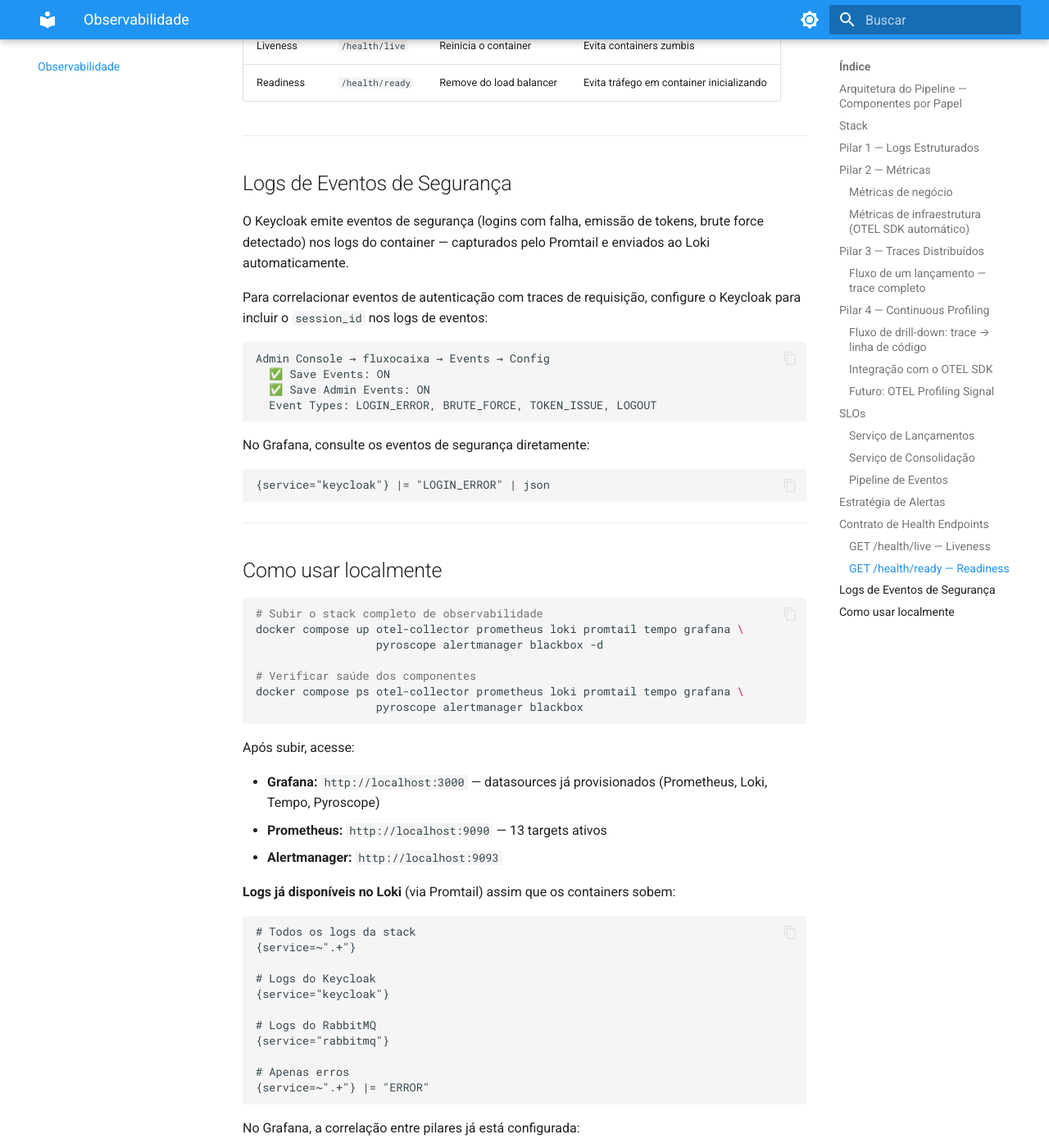
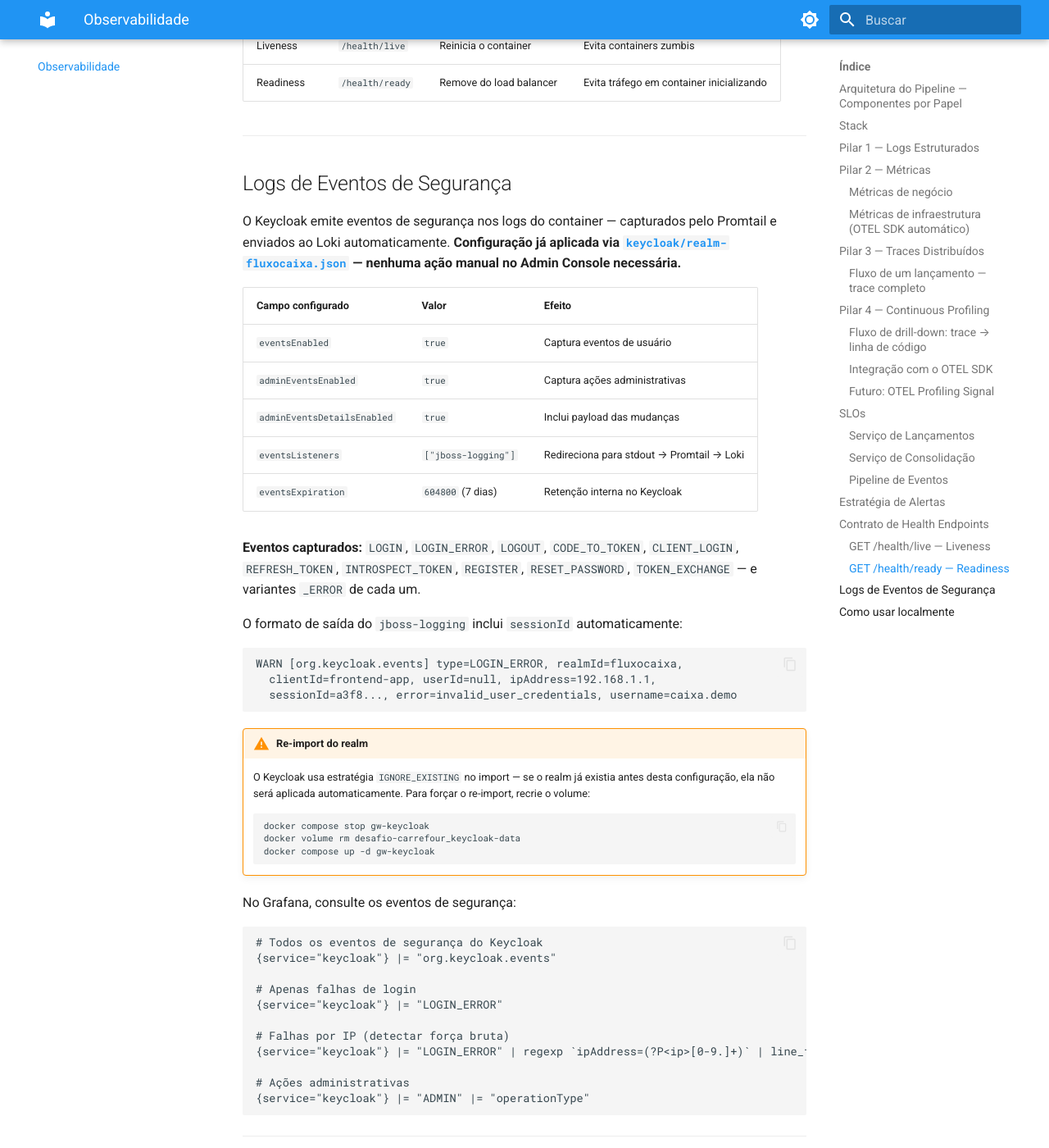
Before and after one commit to gsperim/account-engine-lab, an MkDocs documentation site: the page built from docs/observabilidade/index.md, in a window 1280 px wide and 1400 px high, scrolled down 9761 px. Shown: the whole window at 82% size. Built offline with MkDocs 1.6.1 and Material for MkDocs 9.7.7, drawn with Linux system fonts in a browser that asks for light colours.

Commit message:
feat(keycloak): configurar eventos de segurança automaticamente via realm JSON
eventsEnabled + adminEventsEnabled + jboss-logging listener configurados
no realm-fluxocaixa.json — elimina setup manual no Admin Console.
22 tipos de eventos capturados (LOGIN, LOGIN_ERROR, LOGOUT, TOKEN_EXCHANGE...).
Docs atualizados com LogQL queries e instrução de re-import se necessário.

Co-Authored-By: Claude Sonnet 4.6 <noreply@anthropic.com>

````diff
--- a/docs/observabilidade/index.md
+++ b/docs/observabilidade/index.md
@@ -391,21 +391,48 @@ HTTP 503 — não pronto (kubernetes não roteia tráfego)
 
 ## Logs de Eventos de Segurança
 
-O Keycloak emite eventos de segurança (logins com falha, emissão de tokens, brute force detectado) nos logs do container — capturados pelo Promtail e enviados ao Loki automaticamente.
+O Keycloak emite eventos de segurança nos logs do container — capturados pelo Promtail e enviados ao Loki automaticamente. **Configuração já aplicada via [`keycloak/realm-fluxocaixa.json`](../../keycloak/realm-fluxocaixa.json) — nenhuma ação manual no Admin Console necessária.**
 
-Para correlacionar eventos de autenticação com traces de requisição, configure o Keycloak para incluir o `session_id` nos logs de eventos:
+| Campo configurado | Valor | Efeito |
+|-------------------|-------|--------|
+| `eventsEnabled` | `true` | Captura eventos de usuário |
+| `adminEventsEnabled` | `true` | Captura ações administrativas |
+| `adminEventsDetailsEnabled` | `true` | Inclui payload das mudanças |
+| `eventsListeners` | `["jboss-logging"]` | Redireciona para stdout → Promtail → Loki |
+| `eventsExpiration` | `604800` (7 dias) | Retenção interna no Keycloak |
+
+**Eventos capturados:** `LOGIN`, `LOGIN_ERROR`, `LOGOUT`, `CODE_TO_TOKEN`, `CLIENT_LOGIN`, `REFRESH_TOKEN`, `INTROSPECT_TOKEN`, `REGISTER`, `RESET_PASSWORD`, `TOKEN_EXCHANGE` — e variantes `_ERROR` de cada um.
+
+O formato de saída do `jboss-logging` inclui `sessionId` automaticamente:
 
 ```
-Admin Console → fluxocaixa → Events → Config
-  ✅ Save Events: ON
-  ✅ Save Admin Events: ON
-  Event Types: LOGIN_ERROR, BRUTE_FORCE, TOKEN_ISSUE, LOGOUT
+WARN [org.keycloak.events] type=LOGIN_ERROR, realmId=fluxocaixa,
+  clientId=frontend-app, userId=null, ipAddress=192.168.1.1,
+  sessionId=a3f8..., error=invalid_user_credentials, username=caixa.demo
 ```
 
-No Grafana, consulte os eventos de segurança diretamente:
+!!! warning "Re-import do realm"
+    O Keycloak usa estratégia `IGNORE_EXISTING` no import — se o realm já existia antes desta configuração, ela não será aplicada automaticamente. Para forçar o re-import, recrie o volume:
+    ```bash
+    docker compose stop gw-keycloak
+    docker volume rm desafio-carrefour_keycloak-data
+    docker compose up -d gw-keycloak
+    ```
+
+No Grafana, consulte os eventos de segurança:
 
 ```logql
-{service="keycloak"} |= "LOGIN_ERROR" | json
+# Todos os eventos de segurança do Keycloak
+{service="keycloak"} |= "org.keycloak.events"
+
+# Apenas falhas de login
+{service="keycloak"} |= "LOGIN_ERROR"
+
+# Falhas por IP (detectar força bruta)
+{service="keycloak"} |= "LOGIN_ERROR" | regexp `ipAddress=(?P<ip>[0-9.]+)` | line_format "{{.ip}}"
+
+# Ações administrativas
+{service="keycloak"} |= "ADMIN" |= "operationType"
 ```
 
 ---
````
Also changed, not shown: 1 other file.
